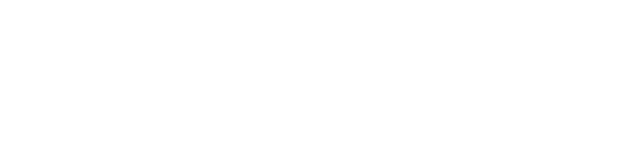
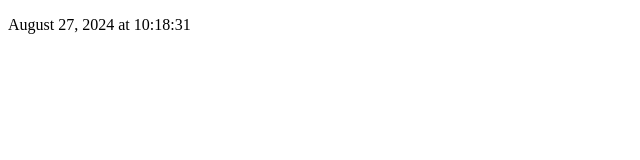
Before and after one commit to acciojob/clock-Skyer3108, a website: page main.html in a window 1280 px wide. Shown: the whole page, without its empty margins (0-640 px from the left). Drawn offline with Linux system fonts and the light colour scheme.

Commit message:
created a submission

```diff
--- a/main.html
+++ b/main.html
@@ -8,6 +8,9 @@
 
 <body>
 	<!-- the entire body must be written by student -->
+
+	 <p id="timer"></p>
+    <script src="script.js"></script>
     <script type="text/javascript" src="./script.js">
 </script>
 
--- a/script.js
+++ b/script.js
@@ -1 +1,28 @@
 //your JS code here. If required.
+
+function updateTimer() {
+
+    const now = new Date();
+
+
+    const options = {
+        year: 'numeric',
+        month: 'long',
+        day: 'numeric',
+        hour: '2-digit',
+        minute: '2-digit',
+        second: '2-digit',
+        hour12: false
+    };
+
+
+    const formattedDate = now.toLocaleDateString('en-US', options);
+
+    document.getElementById('timer').textContent = formattedDate;
+}
+
+
+setInterval(updateTimer, 1000);
+
+
+updateTimer();
```
